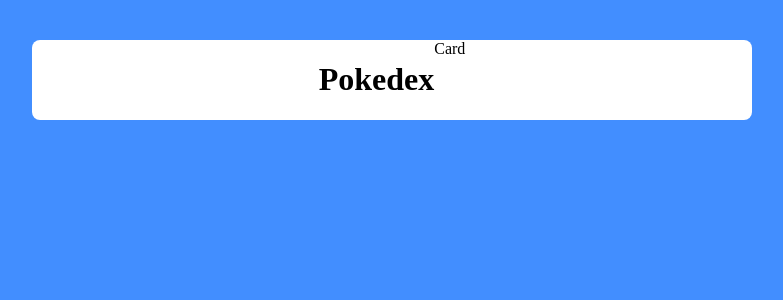
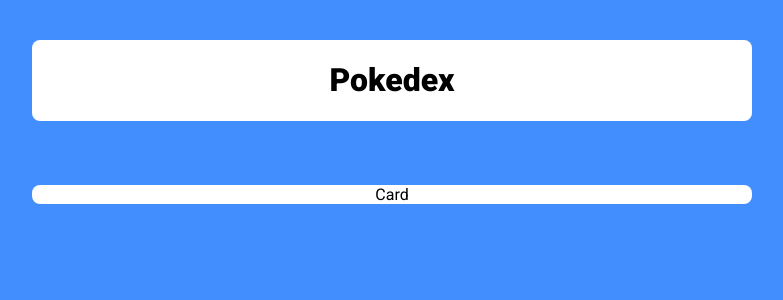
Before and after one commit to Lucas0liveira/Pokedex, a Vue app: page / in a window 1280 px wide. Shown: the top 300 px of the page, without its empty margins (248-1031 px from the left). Built offline with nearby package versions, Linux system fonts and the light colour scheme.

Commit message:
small change

```diff
--- a/public/index.html
+++ b/public/index.html
@@ -1,15 +1,23 @@
 <!DOCTYPE html>
 <html lang="en">
   <head>
-    <meta charset="utf-8">
-    <meta http-equiv="X-UA-Compatible" content="IE=edge">
-    <meta name="viewport" content="width=device-width,initial-scale=1.0">
-    <link rel="icon" href="<%= BASE_URL %>favicon.ico">
+    <meta charset="utf-8" />
+    <meta http-equiv="X-UA-Compatible" content="IE=edge" />
+    <meta name="viewport" content="width=device-width,initial-scale=1.0" />
+    <link rel="icon" href="<%= BASE_URL %>favicon.ico" />
+    <link
+      href="https://fonts.googleapis.com/css2?family=Roboto:wght@300;400;500;900&display=swap"
+      rel="stylesheet"
+    />
     <title><%= htmlWebpackPlugin.options.title %></title>
   </head>
   <body>
     <noscript>
-      <strong>We're sorry but <%= htmlWebpackPlugin.options.title %> doesn't work properly without JavaScript enabled. Please enable it to continue.</strong>
+      <strong
+        >We're sorry but <%= htmlWebpackPlugin.options.title %> doesn't work
+        properly without JavaScript enabled. Please enable it to
+        continue.</strong
+      >
     </noscript>
     <div id="app"></div>
     <!-- built files will be auto injected -->
--- a/src/App.vue
+++ b/src/App.vue
@@ -2,6 +2,8 @@
   <div class="container">
     <div class="title">
       <h1>Pokedex</h1>
+    </div>
+    <div class="pokemons">
       <Card />
     </div>
   </div>
@@ -18,6 +20,7 @@
 <style>
 body {
   background-color: rgb(66, 142, 255);
+  font-family: "Roboto", sans-serif;
 }
 
 .container {
@@ -31,6 +34,15 @@
   background-color: white;
   border-radius: 8px;
   width: 90vh;
+  margin-bottom: 64px;
+}
+
+.pokemons {
+  display: flex;
+  justify-content: center;
+  background-color: white;
+  border-radius: 8px;
+  width: 90vh;
 }
 
 #app {
```
